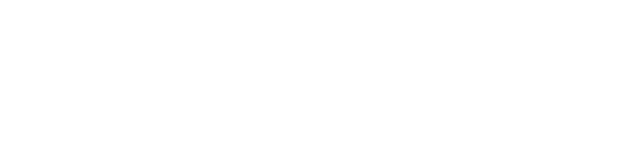
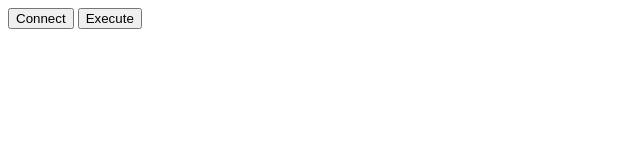
Before and after one commit to tuagkcuf/html-fund-me, a website: page index.html in a window 1280 px wide. Shown: the whole page, without its empty margins (0-640 px from the left). Drawn offline with Linux system fonts and the light colour scheme.

Commit message:
connect to metamask

```diff
--- a/index.html
+++ b/index.html
@@ -1,12 +1,26 @@
 <!DOCTYPE html>
 <html lang="en">
-<head>
-    <meta charset="UTF-8">
-    <meta http-equiv="X-UA-Compatible" content="IE=edge">
-    <meta name="viewport" content="width=device-width, initial-scale=1.0">
-    <title>Document</title>
-</head>
-<body>
-
-</body>
+    <head>
+        <meta charset="UTF-8" />
+        <meta http-equiv="X-UA-Compatible" content="IE=edge" />
+        <meta name="viewport" content="width=device-width, initial-scale=1.0" />
+        <title>Document</title>
+    </head>
+    <body>
+        <button id="connect-btn" onclick="connect()">Connect</button>
+        <button>Execute</button>
+        <script>
+            async function connect() {
+                if (typeof window.ethereum !== "undefined") {
+                    await window.ethereum.request({
+                        method: "eth_requestAccounts",
+                    });
+                    document.getElementById("connect-btn").innerHTML =
+                        "Connec ted";
+                } else {
+                    console.log("No metamask");
+                }
+            }
+        </script>
+    </body>
 </html>
--- /dev/null
+++ b/package.json
@@ -0,0 +1,5 @@
+{
+  "devDependencies": {
+    "http-server": "^14.1.1"
+  }
+}
```
Also changed, not shown: 1 other file.
